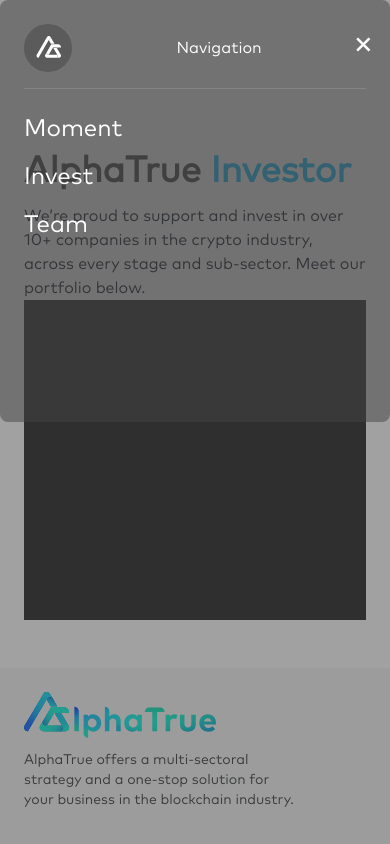
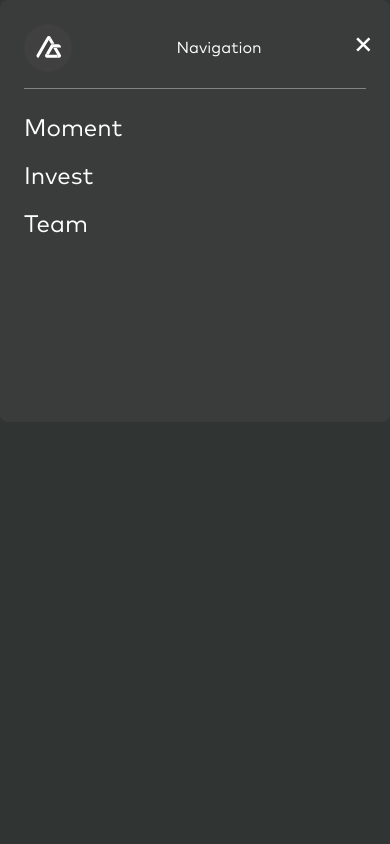
Before and after one commit to truongtuocphi/AlphaTrue, a Next.js app in the folder frontend/: page /invest in a window 390 px wide. Both pictures are taken after a click on the element 344 px from the left and 64 px from the top of the page. Shown: the top 844 px of the page. Built offline with nearby package versions, Linux system fonts and the light colour scheme; what tailwindcss-animated would draw is missing.

Commit message:
feat: Header change background color Model

```diff
--- a/frontend/src/components/Header.tsx
+++ b/frontend/src/components/Header.tsx
@@ -81,7 +81,7 @@
         </div>
 
         {isMenuOpen && (
-          <div className="w-full fixed inset-0 z-50 flex justify-start bg-backgroundHeader animate-fade-down duration-300 ease-in-out">
+          <div className="w-full fixed inset-0 z-50 flex justify-start bg-black-50 animate-fade-down duration-300 ease-in-out">
             <div className="w-full h-1/2 bg-backgroundHeaderMobile p-6 rounded-lg transition-transform transform duration-300 ease-in-out">
               <div className="flex items-center justify-between border-b-[0.5px] border-black-70 pb-4">
                 <div
```
